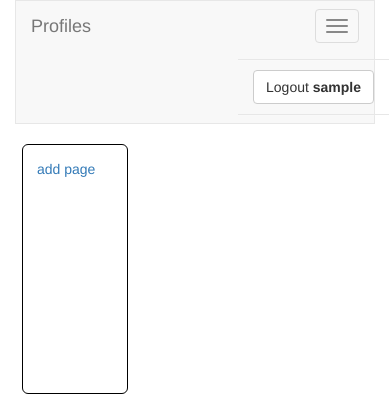
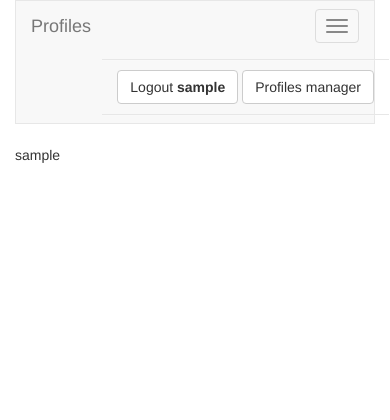
Before and after one commit to SevenLines/django-profiles, a Django app: page /manager/ in a window 390 px wide. Shown: the top 420 px of the page. Run offline with Django 3.2, Linux system fonts and the light colour scheme; the visitor is signed in with stand-in values (Sample User, id 1); data comes from the database, SQL or seed files in the repository; style sheets or scripts are compiled from the project's sources; some libraries are stand-ins or nearby versions.

Commit message:
add manager profiles page

```diff
--- a/app/templates/base.html
+++ b/app/templates/base.html
@@ -29,6 +29,9 @@
                 <a href="{% url "django.contrib.auth.views.logout" %}?next={{ request.path }}" class="btn btn-default">
                     Logout <strong>{{ user }}</strong>
                 </a>
+                <a href="{% url "profiles.views.manager" %}" class="btn btn-default">
+                    Profiles manager
+                </a>
             {% else %}
                 <a href="{% url "django.contrib.auth.views.login" %}?next={{ request.path }}" class="btn btn-default">Log
                     in</a>
--- a/app/templates/profiles/index.html
+++ b/app/templates/profiles/index.html
@@ -5,7 +5,7 @@
             <div class="profile-item">
                 <div class="profile-content">
 
-                    <h1>{{ profile.name }}</h1>
+                    <h1><a href="{% url "profiles.views.show_by_slug" profile.slug %}">{{ profile.name }}</a></h1>
 
                     <p>{{ profile.text }}</p>
 
--- /dev/null
+++ b/app/templates/profiles/manager.html
@@ -0,0 +1,15 @@
+{% extends "base.html" %}
+{% block content %}
+    <div class="row">
+        <div class="col-md-6">
+            {% for profile in profiles %}
+                <div class="">  {{ profile.text }}</div>
+            {% endfor %}
+        </div>
+        <div class="col-md-6">
+            {% for user in users %}
+                <div class=""> {{ user }}</div>
+            {% endfor %}
+        </div>
+    </div>
+{% endblock %}
--- a/profiles/urls.py
+++ b/profiles/urls.py
@@ -11,7 +11,9 @@
    url(r'(?P<id>\d+)/show/$', "show"),
    url(r'(?P<id>\d+)/update/$', "update"),
    url(r'(?P<id>\d+)/remove/$', "remove"),
+   url(r'manager/$', "manager"),
    url(r'add/$', "add"),
+   url(r'(?P<slug>[\w-]+)/$', "show_by_slug"),
    url(r'$', "index"),
 )
 
--- a/profiles/views.py
+++ b/profiles/views.py
@@ -1,11 +1,11 @@
 from django.contrib.auth.decorators import login_required
+from django.contrib.auth.models import User
 from django.core.serializers import json, serialize
 from django.core.urlresolvers import reverse
-from django.http.response import HttpResponse
+from django.http.response import HttpResponse, HttpResponseBadRequest
 from django.shortcuts import render, get_object_or_404, redirect
 
 # Create your views here.
-from tastypie.http import HttpBadRequest
 from profiles.forms import ProfileForm
 from profiles.models import Profile
 
@@ -18,6 +18,13 @@
 
 def show(request, id):
     profile = get_object_or_404(Profile, pk=id)
+    return render(request, "profiles/show.html", {
+        'profile': profile
+    })
+
+
+def show_by_slug(request, slug):
+    profile = get_object_or_404(Profile, slug=slug)
     return render(request, "profiles/show.html", {
         'profile': profile
     })
@@ -44,13 +51,16 @@
             if request.is_ajax():
                 return HttpResponse(serialize('json', [profile, ]).strip("[]"))
             else:
-                return redirect(reverse("profiles.views.show", args=[profile.pk]))
+                if profile.slug:
+                    return redirect(reverse("profiles.views.show_by_slug", args=[profile.slug]))
+                else:
+                    return redirect(reverse("profiles.views.show", args=[profile.pk]))
         else:
             if request.is_ajax():
                 return HttpResponse(serialize('json', form.errors))
             else:
                 return render(request, "profiles/add.html", context)
-    return HttpBadRequest()
+    return HttpResponseBadRequest()
 
 
 @login_required
@@ -87,10 +97,22 @@
             if request.is_ajax():
                 return HttpResponse(serialize('json', [profile, ]).strip("[]"))
             else:
-                return redirect(reverse("profiles.views.show", args=[profile.pk]))
+                if profile.slug:
+                    return redirect(reverse("profiles.views.show_by_slug", args=[profile.slug]))
+                else:
+                    return redirect(reverse("profiles.views.show", args=[profile.pk]))
         else:
             if request.is_ajax():
                 return render(request, "profiles/update.html", context)
             else:
                 return HttpResponse(serialize('json', form.errors))
     return HttpResponse()
+
+
+@login_required
+def manager(request):
+    context = {
+        'users': User.objects.all(),
+        'profiles': Profile.objects.all(),
+    }
+    return render(request, "profiles/manager.html", context)
```
Also changed, not shown: app/utils.py (+16 -1 lines), profiles/models.py (+9 -3 lines), profiles/tests.py (+9 -9 lines), profiles/migrations/0003_profilepasskeys.py (added).
